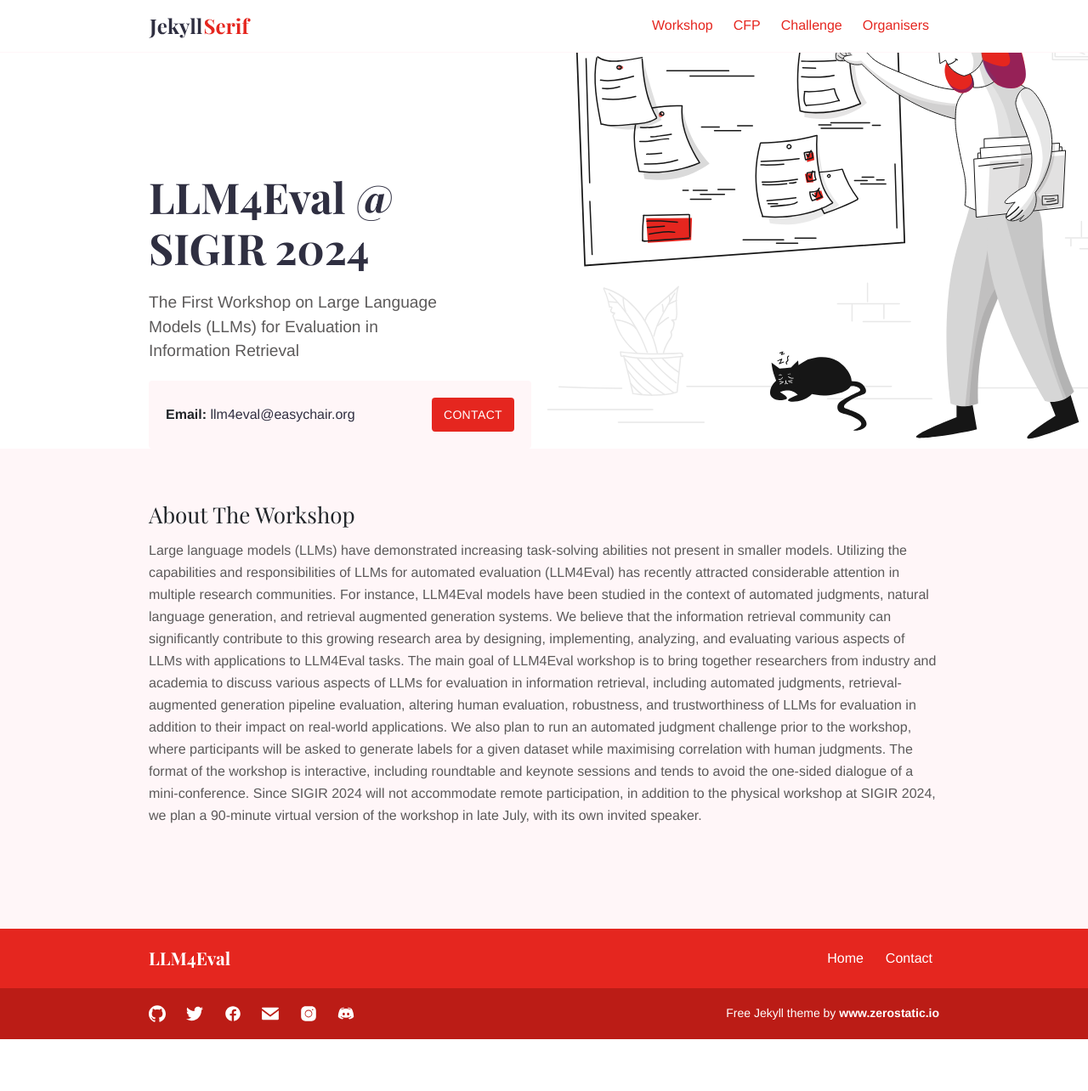
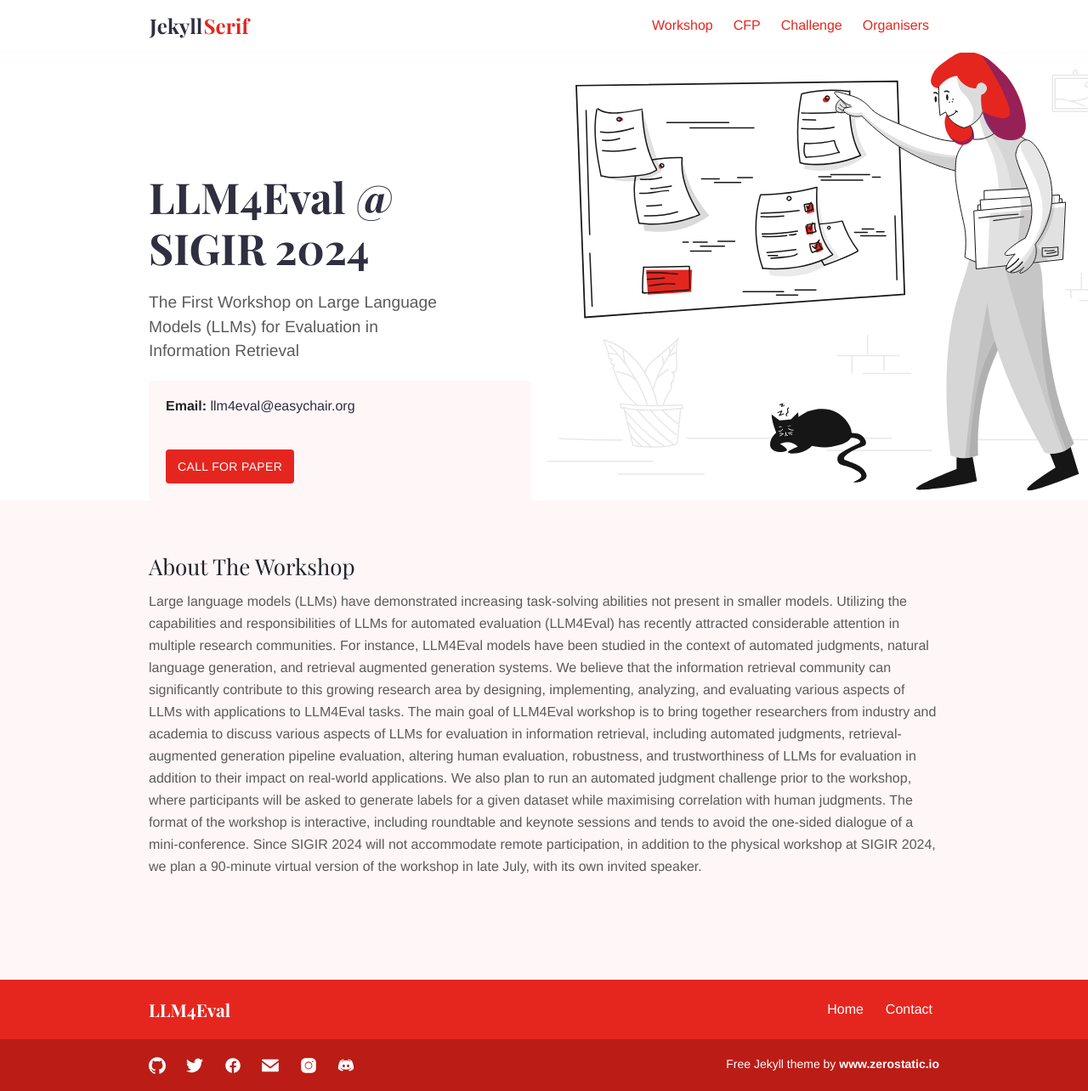
Before and after one commit to LLM4Eval/llm4eval, a Jekyll site: the page built from index.md, in a window 1280 px wide. Shown: the whole page at 85% size. Built offline with Jekyll 4.4.1, drawn with Linux system fonts in a browser that asks for light colours; before the commit the page ends 1223 px from its top, so only the background shows below that.

Commit message:
Update call.html

```diff
--- a/_includes/call.html
+++ b/_includes/call.html
@@ -13,7 +13,7 @@
   </div>
     {% if include.show_button %}
       <div class="call-box-bottom">
-        <a href="{{ site.data.contact.contact_button_link }}" class="button">Contact</a>
+        <a href="{{ site.data.contact.contact_button_link }}" class="button">Call For Paper</a>
       </div>
     {% endif %}
 </div>
```
